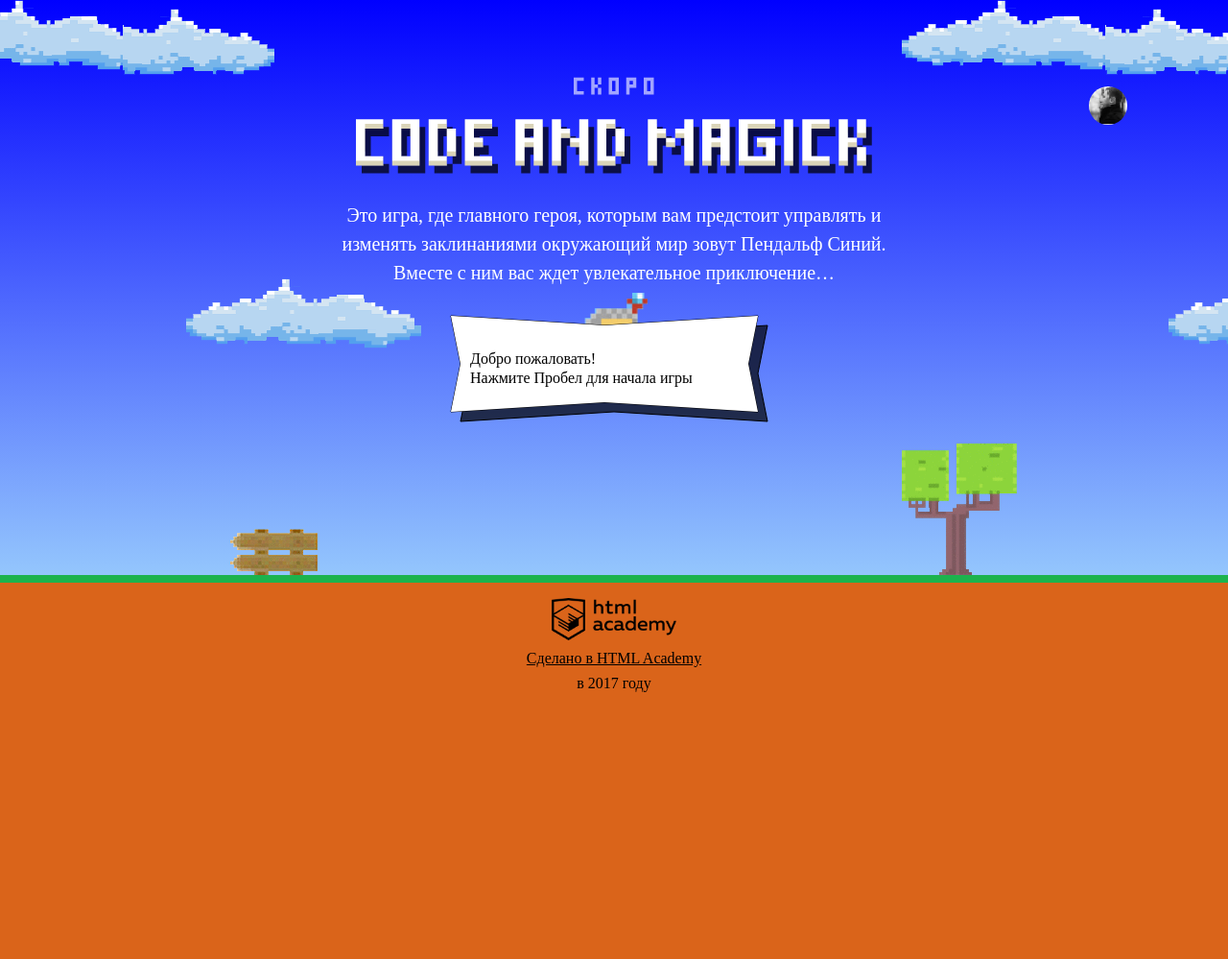
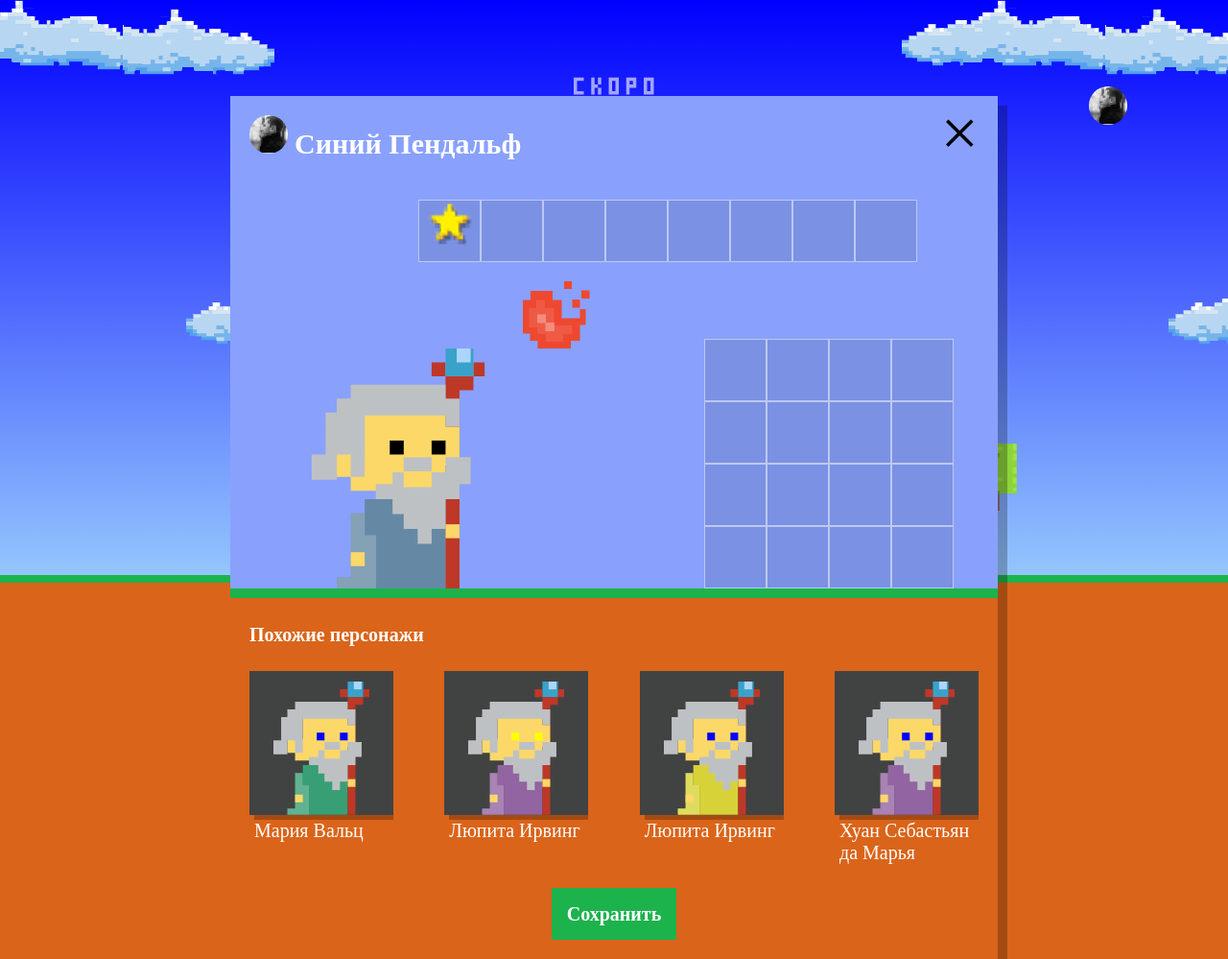
Before and after one commit to vytya/103706-code-and-magick, a website: page index.html in a window 1280 px wide. Shown: the whole page at 96% size. Before the commit the page ends 800 px from the top, so only its background shows below. Drawn offline with Linux system fonts and the light colour scheme; a web font is replaced by a local one.

Commit message:
ADD: 3rd task

```diff
--- a/index.html
+++ b/index.html
@@ -209,6 +209,7 @@
 </script>
 
 <script src="./js/stat.js"></script>
+<script src="./js/setup.js"></script>
 <script src="./js/game.js"></script>
 
 </body>
--- /dev/null
+++ b/js/setup.js
@@ -0,0 +1,100 @@
+'use strict';
+
+var removeHiddenClass = function (hiddenblock) {
+  var hiddenBlock = document.querySelector(hiddenblock);
+
+  if (hiddenBlock !== null && hiddenBlock.classList.contains('hidden')) {
+    hiddenBlock.classList.remove('hidden');
+  }
+};
+
+// Random function with min & max from array
+var getMinMaxRandomFromArray = function (array) {
+  return Math.floor(Math.random() * array.length);
+};
+
+// Remove .hidden at .setup
+removeHiddenClass('.setup');
+
+// Constants
+var NAMES = [
+  'Иван',
+  'Хуан Себастьян',
+  'Мария',
+  'Кристоф',
+  'Виктор',
+  'Юлия',
+  'Люпита',
+  'Вашингтон'
+];
+
+var SURNAMES = [
+  'да Марья',
+  'Верон',
+  'Мирабелла',
+  'Вальц',
+  'Онопко',
+  'Топольницкая',
+  'Нионго',
+  'Ирвинг'
+];
+
+var COATCOLORS = [
+  'rgb(101, 137, 164)',
+  'rgb(241, 43, 107)',
+  'rgb(146, 100, 161)',
+  'rgb(56, 159, 117)',
+  'rgb(215, 210, 55)',
+  'rgb(0, 0, 0)'
+];
+
+var EYESCOLORS = [
+  'black',
+  'red',
+  'blue',
+  'yellow',
+  'green'
+];
+
+// Template
+var similarListElement = document.querySelector('.setup-similar-list');
+var similarWizardTemplate = document.querySelector('#similar-wizard-template').content;
+
+// Fill block with data
+var fillData = function (clonedNode, selector, type, value) {
+  if (type === 'text') {
+    return clonedNode.querySelector(selector).textContent = value;
+  } else {
+    return clonedNode.querySelector(selector).style.fill = value;
+  }
+};
+
+// Render wizard func
+var renderWizard = function (wizard) {
+  var wizardClonedTemplate = similarWizardTemplate.cloneNode(true);
+
+  fillData(wizardClonedTemplate, '.setup-similar-label', 'text', wizard.name);
+  fillData(wizardClonedTemplate, '.wizard-coat', 'fill', wizard.coatColor);
+  fillData(wizardClonedTemplate, '.wizard-eyes', 'fill', wizard.eyesColor);
+
+  return wizardClonedTemplate;
+};
+
+// Generate 4 wizards from template & constants
+var fragment = document.createDocumentFragment();
+
+for (var i = 0; i < 4; i++) {
+  var wizard = {
+    'name': NAMES[getMinMaxRandomFromArray(NAMES)] + ' ' + SURNAMES[getMinMaxRandomFromArray(SURNAMES)],
+    'coatColor': COATCOLORS[getMinMaxRandomFromArray(COATCOLORS)],
+    'eyesColor': EYESCOLORS[getMinMaxRandomFromArray(EYESCOLORS)]
+  };
+
+  fragment.appendChild(renderWizard(wizard));
+}
+
+// Add fragments to HTML
+similarListElement.appendChild(fragment);
+
+// Remove .hidden at .setup-similar
+removeHiddenClass('.setup-similar');
```
